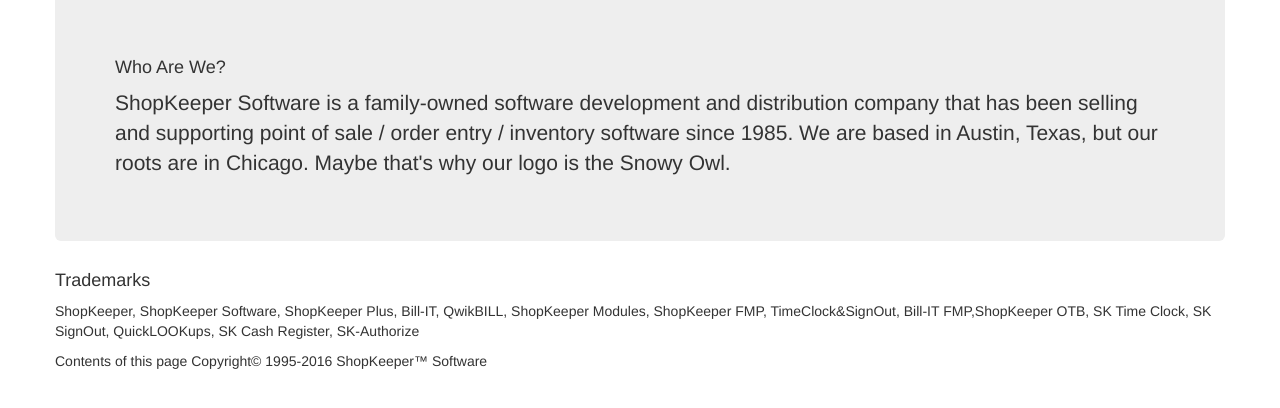
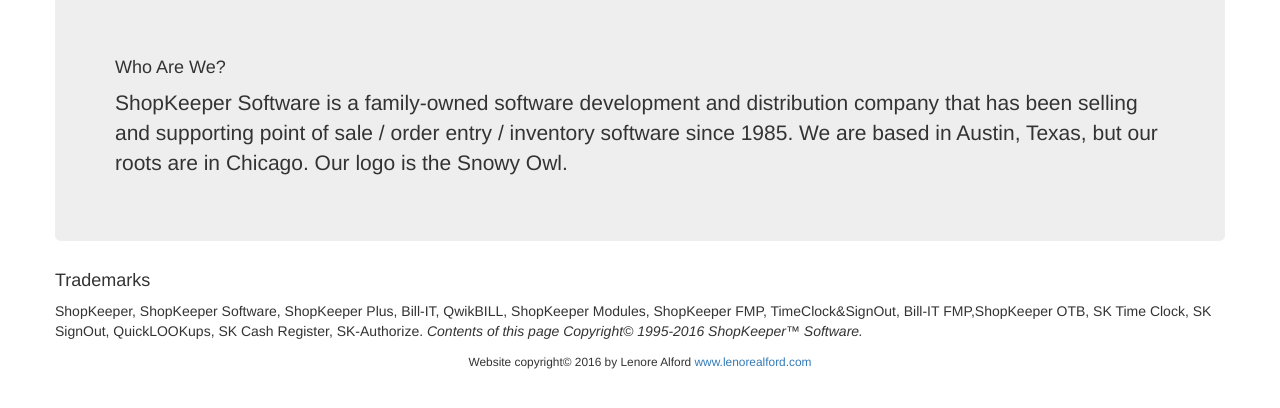
Before and after one commit to topplethepat/shopkeeper, a plain HTML site: page About.html in a window 1280 px wide. Shown: the part 232-640 px from the top of the page. Drawn offline with Linux system fonts and the light colour scheme.

Commit message:
added link

```diff
--- a/About.html
+++ b/About.html
@@ -8,7 +8,7 @@
   <!-- <link rel="stylesheet" href = "bootstrap/css/bootstrap.css"> -->
   <script type="text/javascript" src="bootstrap/js/jquery-1.12.0.js"></script>
   <script type="text/javascript" src="bootstrap/js/bootstrap.min.js"></script>
-  <script src="js/app.js"></script>
+  <script src="js/app.com"></script>
 
 
 </head>
@@ -33,7 +33,7 @@
              <li><a href="TechSup.html">Technical Support</a></li>
 
              <li><a href="form.html">Contact Us</a></li>
-              <li><a href="#"> 1005 Lakewood Lane ~ Round Rock, Texas ~  78681</a></li>
+              <li><a href="#">1005 Lakewood Lane ~ Round Rock, Texas ~  78681</a></li>
                 <li><img src="owl.jpg"></li>
             </ul>
            </div>
@@ -58,18 +58,16 @@
 <div class="row">
    <div class="col-md-12">
 	<h4>Who Are We?</h4>
-<p>ShopKeeper Software is a family-owned software development and distribution company that has been selling and supporting point of sale / order entry / inventory software since 1985. We are based in Austin, Texas, but our roots are in Chicago. Maybe that's why our logo is the Snowy Owl.</p>
+<p>ShopKeeper Software is a family-owned software development and distribution company that has been selling and supporting point of sale / order entry / inventory software since 1985. We are based in Austin, Texas, but our roots are in Chicago. Our logo is the Snowy Owl.</p>
   </div>
  </div>
 </div>
+<footer>
 <h4>Trademarks</h4>
 <p>
-ShopKeeper, ShopKeeper Software, ShopKeeper Plus, Bill-IT, QwikBILL, ShopKeeper Modules, ShopKeeper FMP, TimeClock&amp;SignOut, Bill-IT FMP,ShopKeeper OTB, SK Time Clock, SK SignOut, QuickLOOKups, SK Cash Register, SK-Authorize</p>
+ShopKeeper, ShopKeeper Software, ShopKeeper Plus, Bill-IT, QwikBILL, ShopKeeper Modules, ShopKeeper FMP, TimeClock&amp;SignOut, Bill-IT FMP,ShopKeeper OTB, SK Time Clock, SK SignOut, QuickLOOKups, SK Cash Register, SK-Authorize. <em>Contents of this page Copyright&copy; 1995-2016 ShopKeeper&trade; Software.</em></p>
 
-<p>
-Contents of this page Copyright&copy; 1995-2016 ShopKeeper&trade; Software</p>
-</div>
-
-
+<p style="text-align: center"><small>Website copyright&copy; 2016 by Lenore Alford <a href="http://www.lenorealford.com">www.lenorealford.com</a></small></p>
+</footer>
 </body>
 </html
```
